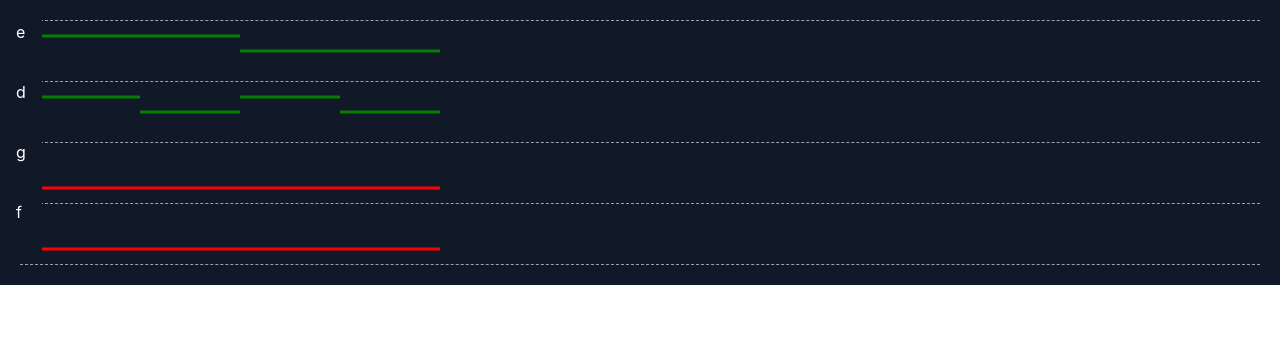
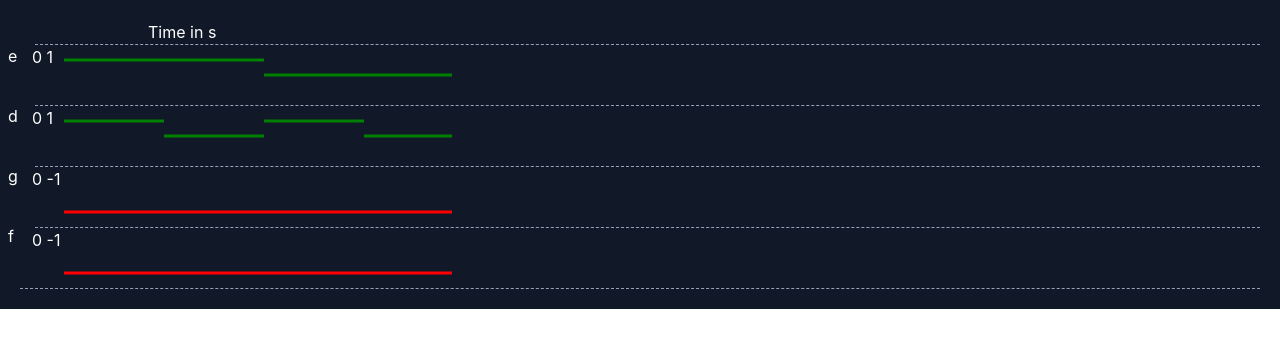
Before and after one commit to JasYi/cloud-fpga-frontend, a React (Create React App) app: page /#/visualizer in a window 1280 px wide. Shown: the top 348 px of the page. Built offline with nearby package versions, Linux system fonts and the light colour scheme.

Commit message:
finished wave viewer

```diff
--- /dev/null
+++ b/src/components/UseMousePosition.jsx
@@ -0,0 +1,18 @@
+import React from 'react';
+const useMousePosition = () => {
+  const [
+    mousePosition,
+    setMousePosition
+  ] = React.useState({ x: null, y: null });
+  React.useEffect(() => {
+    const updateMousePosition = ev => {
+      setMousePosition({ x: ev.clientX, y: ev.clientY });
+    };
+    window.addEventListener('mousemove', updateMousePosition);
+    return () => {
+      window.removeEventListener('mousemove', updateMousePosition);
+    };
+  }, []);
+  return mousePosition;
+};
+export default useMousePosition;
--- a/src/components/Visualizer.jsx
+++ b/src/components/Visualizer.jsx
@@ -1,13 +1,22 @@
-import { React, useState, useEffect } from "react";
+import { React, useState, useEffect, useRef } from "react";
 import VCDParse from "../scripts/vcd_parse";
 import WaveDrawing from "./WaveDrawing";
 
 export default function Visualizer() {
   const [data, setData] = useState("");
   const [key, setKey] = useState();
+  const [scrollPos, setScrollPos] = useState(0);
+  const scrollRef = useRef(null);
+  const [units, setUnits] = useState('ns');
+
+
 
   const fileIn =
-    '$date Sat Feb 17 04:44:30 2024 $end $version Icarus Verilog $end $timescale 1s $end $scope module half1_adder $end $var wire 1 ! f $end $var wire 1 " g $end $var reg 1 # d $end $var reg 1 $ e $end $upscope $end $enddefinitions $end $comment Show the parameter values. $end $dumpall $end #0 $dumpvars 1$ 1# z" z! $end #10 0# #20 0$ 1# #30 0# #40';
+    '$date Sat Feb 17 22:43:49 2024 $end $version Icarus Verilog $end $timescale 1s $end $scope module half1_adder $end $var wire 1 ! f $end $var wire 1 \" g $end $var reg 1 # d $end $var reg 1 $ e $end $upscope $end $enddefinitions $end $comment Show the parameter values. $end $dumpall $end #0 $dumpvars 1$ 1# z\" z! $end #10 0# #20 0$ 1# #30 0# #40';
+
+  const handleScroll = () =>{
+    setScrollPos(scrollRef.current.scrollLeft);
+  }
 
   useEffect(() => {
     const parsedVCD = VCDParse(fileIn);
@@ -17,10 +26,12 @@ export default function Visualizer() {
     }
     setData(signalVals);
     setKey(parsedVCD[3]);
+    setUnits(parsedVCD[2]);
   }, []);
 
-  return <div className="bg-gray-900 text-white p-5 overflow-auto">
-    <div className="absolute bg-gray-900 pl-4 left-0">
+  return <div className="bg-gray-900 text-white p-5 overflow-auto" ref={scrollRef} onScroll={handleScroll}>
+    <p className="pl-32">Time in {units}</p>
+    <div className="absolute bg-gray-900 pl-2 left-0">
     {
       data == "" ? <h1>Loading...</h1> :
       data.map((elem) => (
@@ -31,7 +42,7 @@ export default function Visualizer() {
     { data == "" ? <h1>Loading...</h1> :
     data.map((elem) => (
     <div className="flex content-center border-t-[1px] border-slate-400 border-dashed w-auto">
-      <WaveDrawing drawing={elem} />
+      <WaveDrawing drawing={elem} scroll={scrollPos}/>
     </div>
     ))}
     <div className="flex content-center border-b-[1px] border-slate-400 border-dashed"></div>
--- a/src/components/WaveDrawing.jsx
+++ b/src/components/WaveDrawing.jsx
@@ -1,8 +1,10 @@
 import {React, useEffect, useRef, useState} from "react";
+import useMousePosition from "./UseMousePosition";
 
 
 export default function WaveDrawing(props) {
-    console.log(props.drawing);
+    console.log(props.scroll)
+    const mousePosition = useMousePosition();
     const xConst = 10;
     const yConst = 15;
     const yPadding = 30;
@@ -13,9 +15,37 @@ export default function WaveDrawing(props) {
     const tempWaveData = [];
     const [waveData, setWaveData] = useState([]);
 
+    function findVal(time){
+        const timeVals = props.drawing[1];
+        let res = -1;
+        console.log(timeVals);
+        console.log(time);
+        if(time < 0)
+            return timeVals[0][0];
+        else if(time > endTime){
+            return timeVals[timeVals.length - 1][0];
+        }
+        for(let i = 0; i < timeVals.length; i++){
+            console.log("time vals: " + timeVals[i][1] + " time " + time)
+            if(timeVals[i][1] < time){
+                console.log("under");
+                res = timeVals[i][0]
+            }
+        }
+        return res;
+    }
+
+    function getTime(time){
+        if(time < 0)
+            return 0;
+        else if(time > endTime){
+            return endTime;
+        }
+        return time;
+    }
+
     // function for drawing
     function drawPulse(y, start, end){
-        console.log("drawing from: " + start + " to: " + end + " at y: " + y);
         let color = "green"
         if(y == -1)
             color = "red"
@@ -25,17 +55,11 @@ export default function WaveDrawing(props) {
 
     // drawing the wave function
     function draw(){
-        console.log("in draw")
-        console.log(props.drawing);
         const singleWave = props.drawing[1];
-        console.log("wave plotting: " + singleWave);
         for(let i = 0; i < singleWave.length; i++){
             let curr = singleWave[i];
             let next = singleWave[i+1];
-            console.log("next: " + curr)
             if(i <= singleWave.length - 2){
-                console.log("test 1: " + curr[1]);
-                console.log("test 2: " + singleWave[i+1][1]);
                 drawPulse(curr[0], curr[1], singleWave[i+1][1]);
             }
             else{
@@ -51,14 +75,16 @@ export default function WaveDrawing(props) {
     }, [props.drawing]);
 
     return <>
-    <div className="flex w-auto pl-5 ">
-        <svg width={endTime * xConst + 20} height="60" className="">
+    <div className="flex w-auto pl-3 ">
+        <p className="w-10 pr-2 fixed" >{getTime((mousePosition["x"] - 20 - 44 + props.scroll)/xConst)} {findVal((mousePosition["x"] - 20 - 44 + props.scroll)/xConst)}</p>
+        <svg width={endTime * xConst + 20} height="60" className="pl-8">
             {
             waveData == [] ? <></> : waveData.map((elem) => (
                 <line x1={elem[0]} y1={elem[1]} x2={elem[2]} y2={elem[3]} stroke={elem[4]} stroke-width="3"/>
                 ))
             }
+            <line x1={mousePosition["x"] - 20 - 44 + props.scroll} y1="2" x2={mousePosition["x"] - 20 - 44 + props.scroll} y2="60" stroke="white" stroke-width="1"/>
         </svg>
-        </div>
+    </div>
     </>;
 }
```
